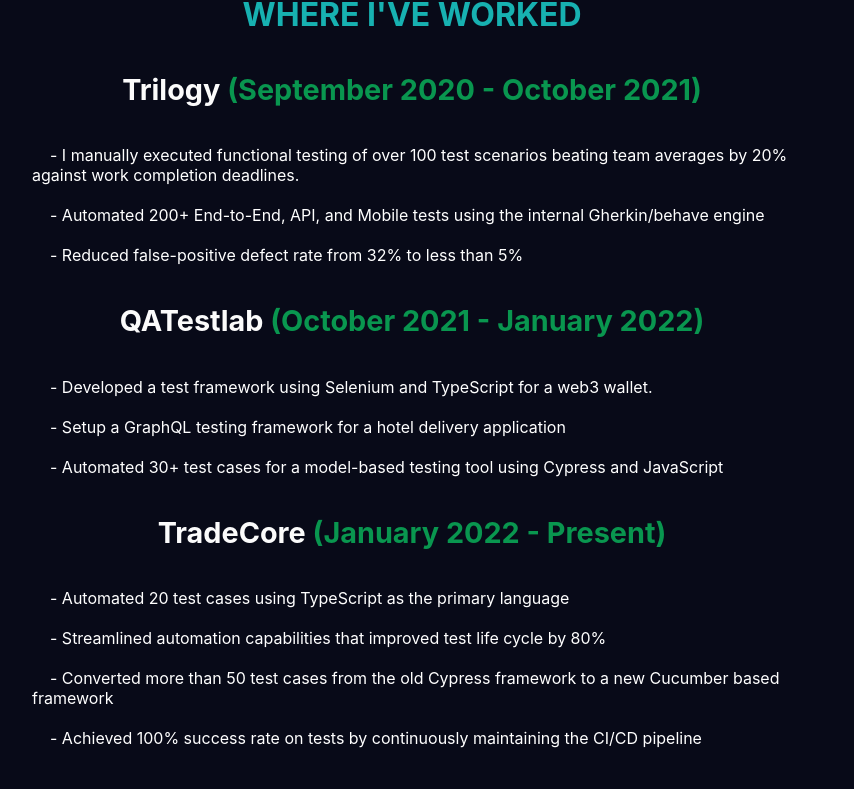
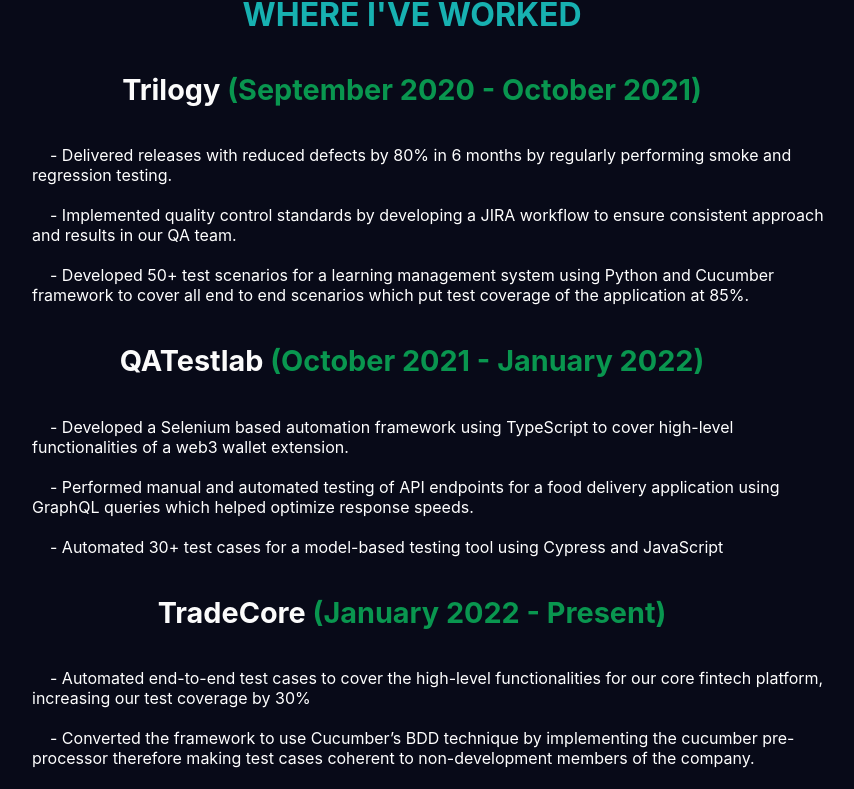
Before and after one commit to damian-sketch/Portfolio, a React (Create React App) app: page / in a window 1280 px wide. Shown: the part 1875-2664 px from the top of the page, without its empty margins (238-1092 px from the left). Built offline with nearby package versions, Linux system fonts and the light colour scheme; a web font is replaced by a local one.

Commit message:
Update resume blobs

```diff
--- a/src/components/about/styles.css
+++ b/src/components/about/styles.css
@@ -105,7 +105,7 @@ button:hover {
 
 .contactIcons :hover {
   cursor: pointer;
-  color: rgb(15, 89, 102);
+  color: rgb(241, 241, 241);
 }
 
 @media screen and (min-width: 768px) {
--- a/src/components/experience/index.js
+++ b/src/components/experience/index.js
@@ -14,20 +14,21 @@ function Experience() {
           </h4>
           <ul className="exp-list">
             <li>
-              - I manually executed functional testing of over 100 test
-              scenarios beating team averages by 20% against work completion
-              deadlines.
+              - Delivered releases with reduced defects by 80% in 6 months by
+              regularly performing smoke and regression testing.
             </li>
             <br></br>
             <br></br>
             <li>
-              - Automated 200+ End-to-End, API, and Mobile tests using the
-              internal Gherkin/behave engine
+              - Implemented quality control standards by developing a JIRA
+              workflow to ensure consistent approach and results in our QA team.
             </li>
             <br></br>
             <br></br>
             <li>
-              - Reduced false-positive defect rate from 32% to less than 5%
+              - Developed 50+ test scenarios for a learning management system
+              using Python and Cucumber framework to cover all end to end
+              scenarios which put test coverage of the application at 85%.
             </li>
           </ul>
           <h4>
@@ -36,14 +37,15 @@ function Experience() {
           </h4>
           <ul className="exp-list">
             <li>
-              - Developed a test framework using Selenium and TypeScript for a
-              web3 wallet.
+              - Developed a Selenium based automation framework using TypeScript
+              to cover high-level functionalities of a web3 wallet extension.
             </li>
             <br></br>
             <br></br>
             <li>
-              - Setup a GraphQL testing framework for a hotel delivery
-              application
+              - Performed manual and automated testing of API endpoints for a
+              food delivery application using GraphQL queries which helped
+              optimize response speeds.
             </li>
             <br></br>
             <br></br>
@@ -59,25 +61,30 @@ function Experience() {
           </h4>
           <ul className="exp-list">
             <li>
-              - Automated 20 test cases using TypeScript as the primary language
+              - Automated end-to-end test cases to cover the high-level
+              functionalities for our core fintech platform, increasing our test
+              coverage by 30%
             </li>
             <br></br>
             <br></br>
             <li>
-              - Streamlined automation capabilities that improved test life
-              cycle by 80%
+              - Converted the framework to use Cucumber’s BDD technique by
+              implementing the cucumber pre-processor therefore making test
+              cases coherent to non-development members of the company.
             </li>
             <br></br>
             <br></br>
             <li>
-              - Converted more than 50 test cases from the old Cypress framework
-              to a new Cucumber based framework
+              - Maintained the CI/CD test pipeline continuously using Gitlab and
+              Cypress dashboard to identify and fix flaky tests. This has
+              enabled us to achieve 100% success rate on our test pipeline.
             </li>
             <br></br>
             <br></br>
             <li>
-              - Achieved 100% success rate on tests by continuously maintaining
-              the CI/CD pipeline
+              - Executed manual testing on our core fintech platforms to ensure
+              releases are deployed without a hitch(smoke, API, sanity,
+              regression testing)
             </li>
           </ul>
         </div>
@@ -92,7 +99,7 @@ function Experience() {
           <ul className="exp-list">
             <li>
               - I am an active open-source contributor to the
-              <a href="https://github.com/Christmas-4-Kids/">
+              <a href="https://github.com/Christmas-4-Kids/c4k/pull/59/">
                 {" "}
                 Christmas 4 Kids{" "}
               </a>
@@ -102,11 +109,13 @@ function Experience() {
             <br></br>
             <li>
               - I updated the UI/UX to be accessible to all users utilizing a11y
-              standards
+              standards using React Native
             </li>
             <br></br>
             <br></br>
-            <li>- I updated the colors and the overall look and feel</li>
+            <li>
+              - I updated the colors and the overall look and feel using CSS
+            </li>
           </ul>
         </div>
       </div>
```
